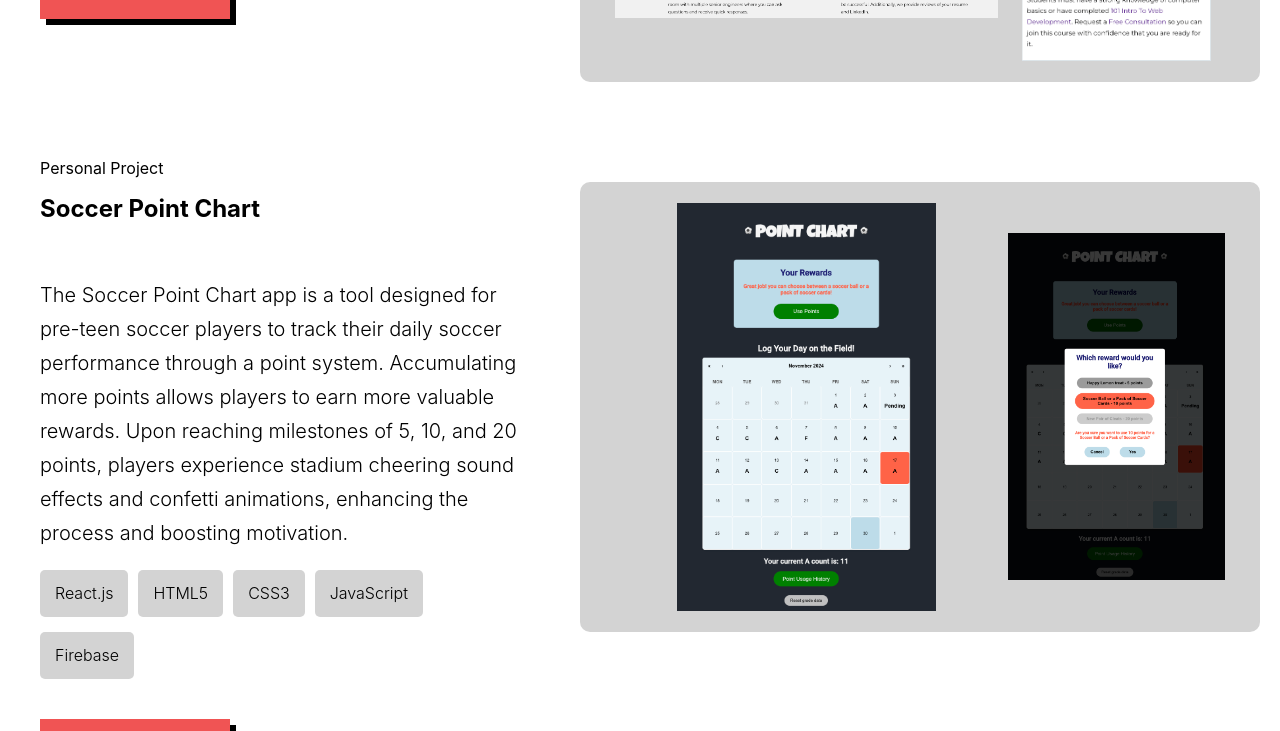
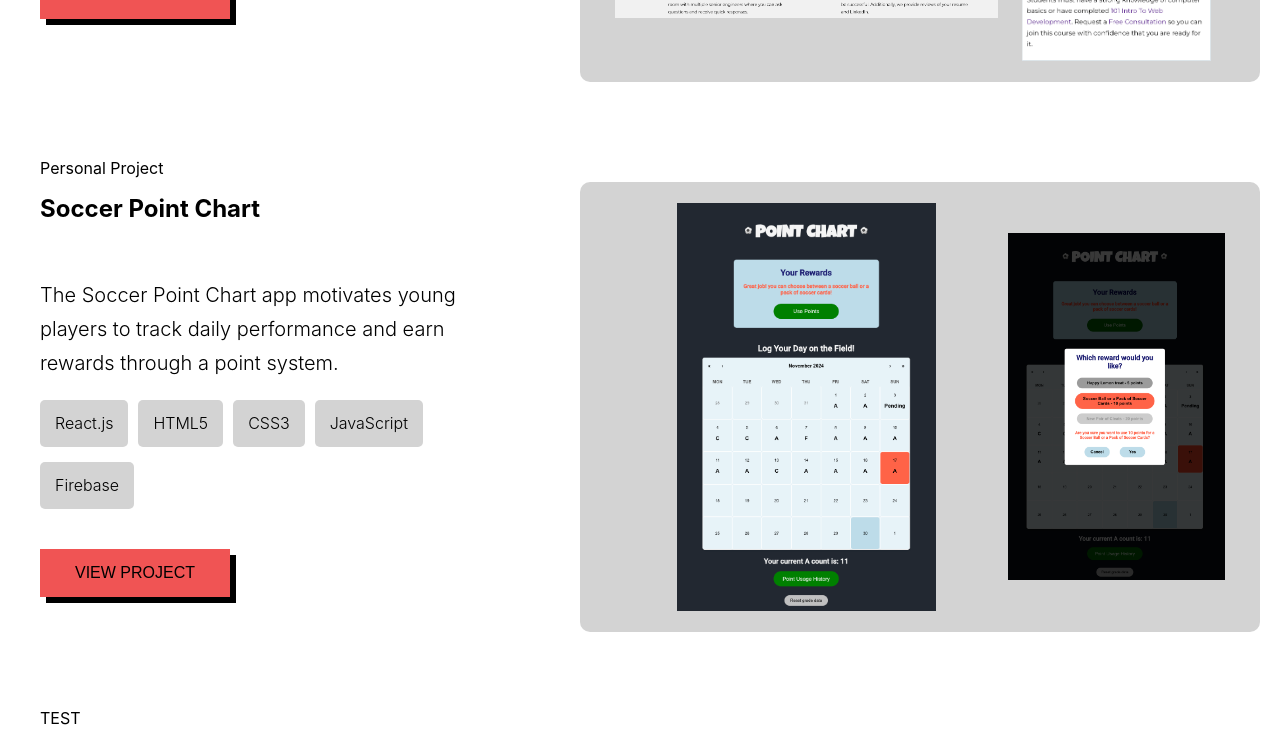
Before and after one commit to NatskiNa/Nat-portfolio-2024, a React (Create React App) app: page / in a window 1280 px wide. Shown: the part 1930-2661 px from the top of the page. Built offline with nearby package versions, Linux system fonts and the light colour scheme; the HTML template or start-up script is replaced by a standard one.

Commit message:
Added Summary in project modal

```diff
--- a/src/components/pages/ProjectDetailPage.js
+++ b/src/components/pages/ProjectDetailPage.js
@@ -16,6 +16,7 @@ const ProjectDetailPage = ({ project, closeModal }) => {
       </button>
 
       <h2>{project.title}</h2>
+      <p className="project-summary">{project.summary}</p>
 
       {/* <div className="project-images">{project.image}</div> */}
 
@@ -38,14 +39,14 @@ const ProjectDetailPage = ({ project, closeModal }) => {
         ))}
       </ul>
 
-      <h3>Tools and Technologies</h3>
+      {/* <h3>Tools and Technologies</h3>
       <div className="skills-content">
         {project.skills.map((skill, index) => (
           <div key={index} className="skill-item">
             {skill}
           </div>
         ))}
-      </div>
+      </div> */}
 
       <div className="button-container">
         {project.url && (
--- a/src/data/projectData.json
+++ b/src/data/projectData.json
@@ -4,6 +4,7 @@
     "jobTitle": "Junior Web Developer",
     "title": "Ahmed Tech Academy",
     "introduction": "Lorem ipsum dolor sit amet, consectetur adipiscing elit. Sed pulvinar, mi et tincidunt bibendum, magna dui tincidunt ex, vel fermentum nunc neque vel dui. Nullam et purus sit amet sem fermentum ultrices.",
+    "summary": "Lorem ipsum dolor sit amet, consectetur adipiscing elit. Sed pulvinar, mi et tincidunt bibendum, magna dui tincidunt ex, vel fermentum nunc neque vel dui. Nullam et purus sit amet sem fermentum ultrices.",
     "skills": ["React", "HTML5", "CSS3", "JavaScript", "Spline"],
     "images": ["/images/ATAlandingPage.png", "/images/ATAcoursePage.png"],
     "problemsAndSolutions": [
@@ -38,7 +39,8 @@
     "id": 2,
     "jobTitle": "Personal Project",
     "title": "Soccer Point Chart",
-    "introduction": "The Soccer Point Chart app is a tool designed for pre-teen soccer players to track their daily soccer performance through a point system. Accumulating more points allows players to earn more valuable rewards. Upon reaching milestones of 5, 10, and 20 points, players experience stadium cheering sound effects and confetti animations, enhancing the process and boosting motivation.",
+    "introduction": "The Soccer Point Chart app motivates young players to track daily performance and earn rewards through a point system.",
+    "summary": "The Soccer Point Chart app is a tool designed for pre-teen soccer players to track their daily soccer performance through a point system. Accumulating more points allows players to earn more valuable rewards. Upon reaching milestones of 5, 10, and 20 points, players experience stadium cheering sound effects and confetti animations, enhancing the process and boosting motivation.",
     "skills": ["React.js", "HTML5", "CSS3", "JavaScript", "Firebase"],
     "images": ["/images/pointChart-cal.png", "/images/pointChart-reward.png"],
     "problemsAndSolutions": [
```
